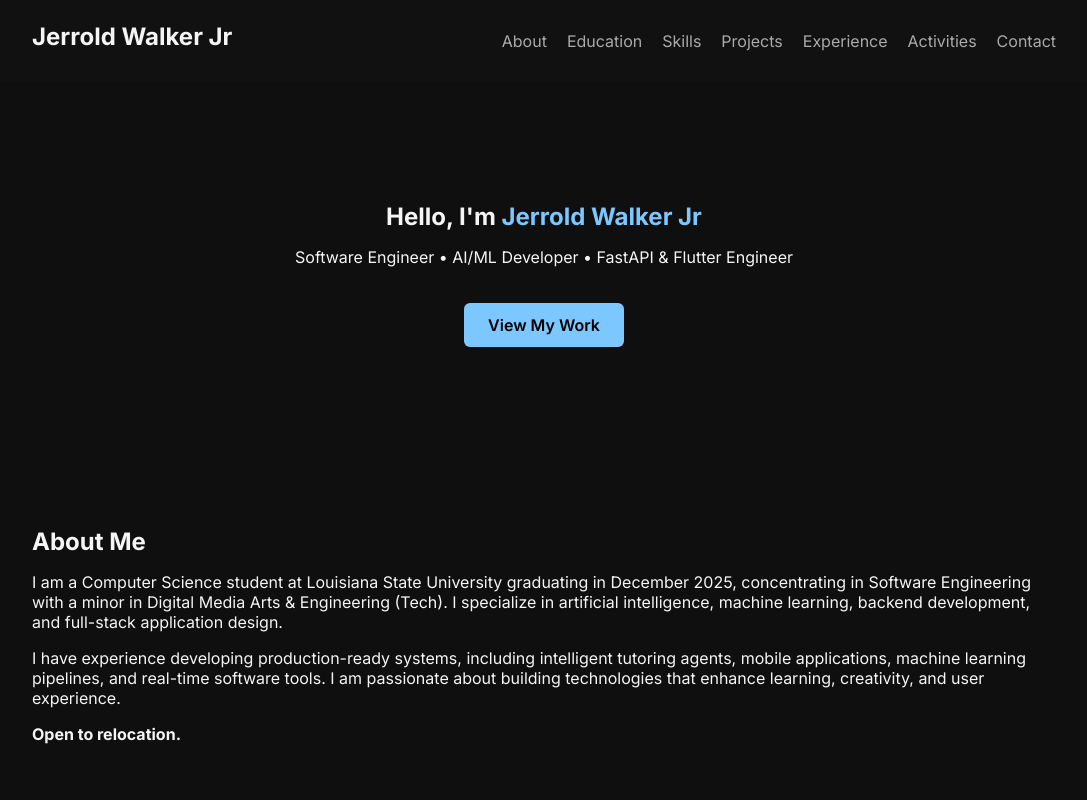
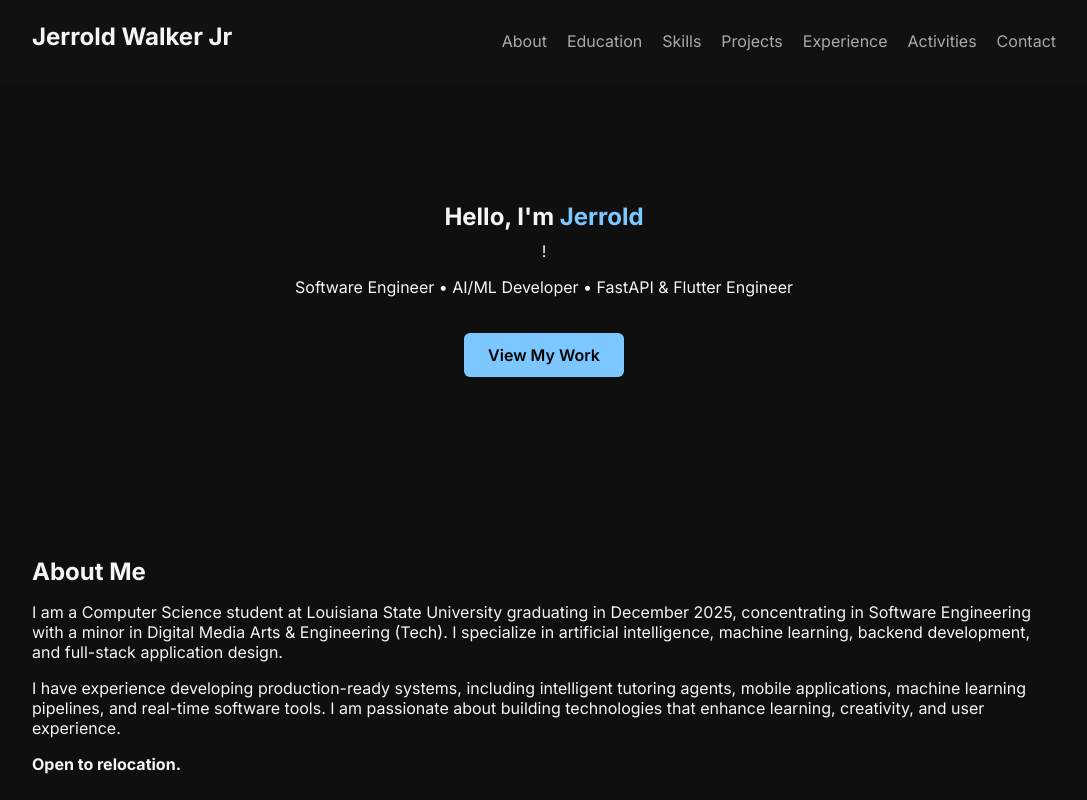
Before and after one commit to jerroldwalkerjr/jerroldwalkerjr.github.io, a plain HTML site: page index.html in a window 1280 px wide. Shown: the top 800 px of the page, without its empty margins (96-1183 px from the left). Drawn offline with Linux system fonts and the light colour scheme.

Commit message:
Update name in hero section of index.html

```diff
--- a/index.html
+++ b/index.html
@@ -28,7 +28,7 @@
 
     <!-- HERO -->
     <section class="hero">
-        <h2>Hello, I'm <span class="highlight">Jerrold Walker Jr</span></h2>
+        <h2>Hello, I'm <span class="highlight">Jerrold</span></h2>!
         <p>Software Engineer • AI/ML Developer • FastAPI & Flutter Engineer</p>
         <a href="#projects" class="cta">View My Work</a>
     </section>
```
